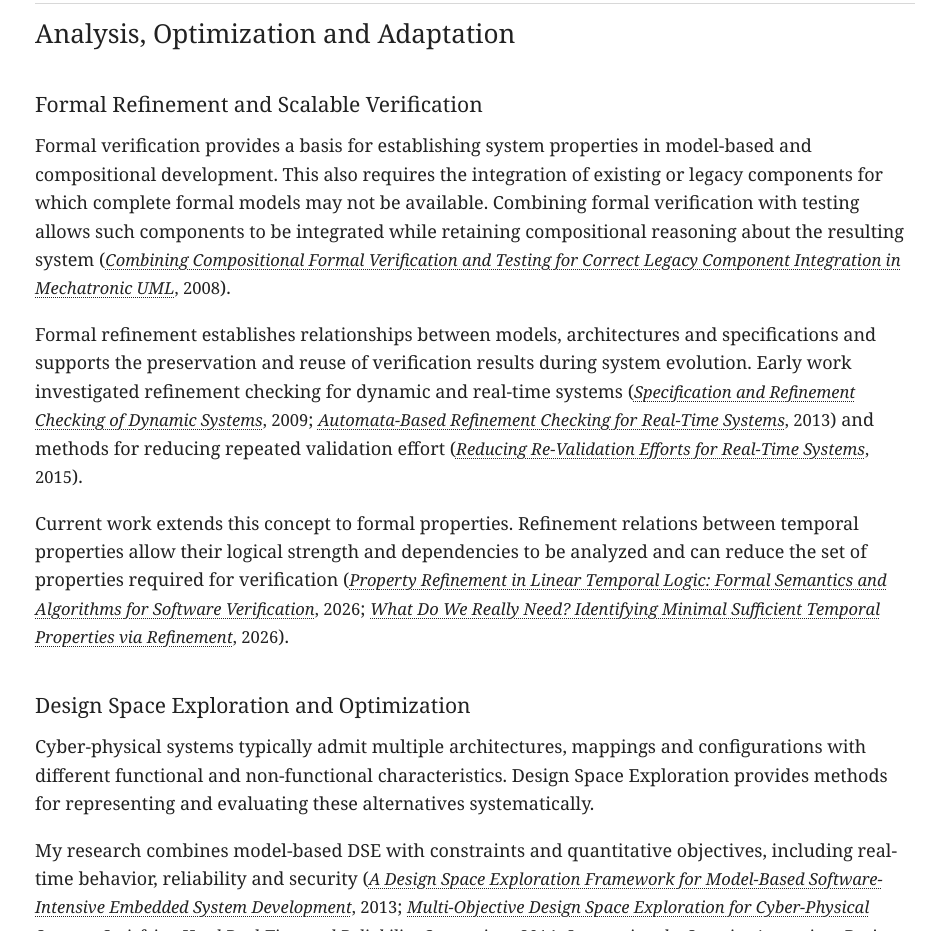
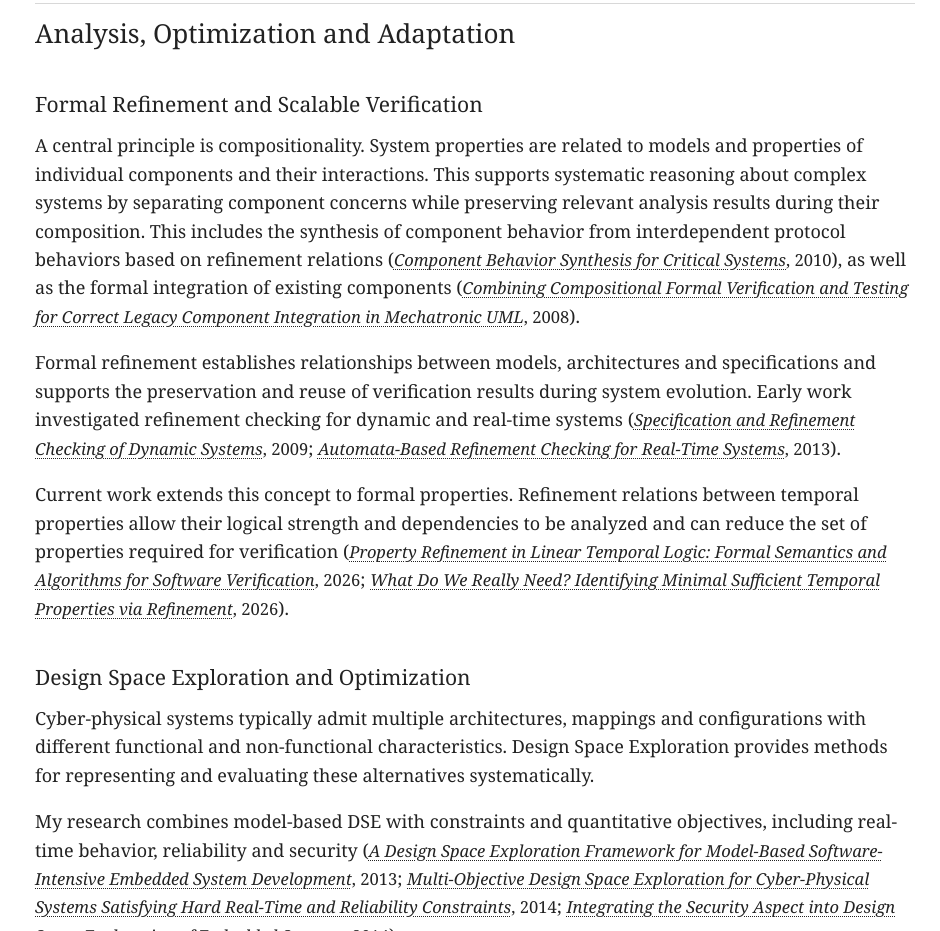
Before and after one commit to shenkler/stefanhenkler.github.io, a plain HTML site: page research/index.html in a window 1280 px wide. Shown: the part 1555-2486 px from the top of the page, without its empty margins (165-1105 px from the left). Drawn offline with Linux system fonts and the light colour scheme.

Commit message:
update research part

```diff
--- a/research/index.html
+++ b/research/index.html
@@ -30,19 +30,18 @@
 
   <h2>Analysis, Optimization and Adaptation</h2>
   <h3>Formal Refinement and Scalable Verification</h3>
-  <p>
-  Formal verification provides a basis for establishing system properties in
-  model-based and compositional development. This also requires the integration
-  of existing or legacy components for which complete formal models may not be
-  available. Combining formal verification with testing allows such components
-  to be integrated while retaining compositional reasoning about the resulting
-  system
+<p>
+  A central principle is compositionality. System properties are related to models and properties of individual components and their interactions.
+  This supports systematic reasoning about complex systems by separating component concerns while preserving relevant analysis results during their composition. This includes the synthesis of component behavior from interdependent protocol behaviors based on refinement relations
+  (<span class="research-citation"><a href="../publications/#pub-EckardtHenkler2010ComponentBehavior"><cite>Component
+  Behavior Synthesis for Critical Systems</cite></a>, 2010</span>), as well as
+  the formal integration of existing components
   (<span class="research-citation"><a href="../publications/#pub-GieseHenklerHirsch2008Legacy"><cite>Combining
   Compositional Formal Verification and Testing for Correct Legacy Component
   Integration in Mechatronic UML</cite></a>, 2008</span>).
 </p>
 
-  <p>Formal refinement establishes relationships between models, architectures and specifications and supports the preservation and reuse of verification results during system evolution. Early work investigated refinement checking for dynamic and real-time systems (<span class="research-citation"><a href="../publications/#pub-heinzemannspecification"><cite>Specification and Refinement Checking of Dynamic Systems</cite></a>, 2009</span>; <span class="research-citation"><a href="../publications/#pub-BrennerEtAl2013Refinement"><cite>Automata-Based Refinement Checking for Real-Time Systems</cite></a>, 2013</span>) and methods for reducing repeated validation effort (<span class="research-citation"><a href="../publications/#pub-HenklerRettberg2015Revalidation"><cite>Reducing Re-Validation Efforts for Real-Time Systems</cite></a>, 2015</span>).</p>
+  <p>Formal refinement establishes relationships between models, architectures and specifications and supports the preservation and reuse of verification results during system evolution. Early work investigated refinement checking for dynamic and real-time systems (<span class="research-citation"><a href="../publications/#pub-heinzemannspecification"><cite>Specification and Refinement Checking of Dynamic Systems</cite></a>, 2009</span>; <span class="research-citation"><a href="../publications/#pub-BrennerEtAl2013Refinement"><cite>Automata-Based Refinement Checking for Real-Time Systems</cite></a>, 2013</span>).</p>
   <p>Current work extends this concept to formal properties. Refinement relations between temporal properties allow their logical strength and dependencies to be analyzed and can reduce the set of properties required for verification (<span class="research-citation"><a href="../publications/#pub-10.1145-3808127"><cite>Property Refinement in Linear Temporal Logic: Formal Semantics and Algorithms for Software Verification</cite></a>, 2026</span>; <span class="research-citation"><a href="../publications/#pub-BrodoScaloraHenkler2026MinimalTemporalProperties"><cite>What Do We Really Need? Identifying Minimal Sufficient Temporal Properties via Refinement</cite></a>, 2026</span>).</p>
 
 
```
